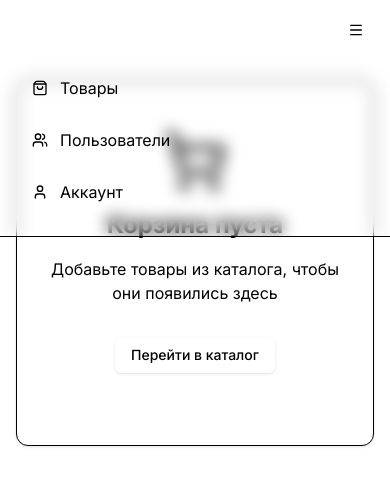
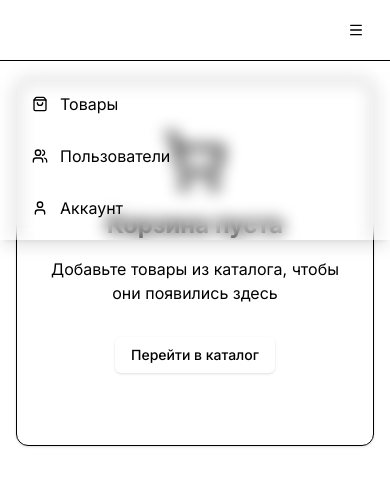
Before and after one commit to nikitazapekin/innowise-internship-task-5, a Next.js app: page /account in a window 390 px wide. Both pictures are taken after a click on the button 356 px from the left and 30 px from the top of the page. Shown: the top 486 px of the page. Built offline with nearby package versions, Linux system fonts and the light colour scheme.

Commit message:
fix(modals): Add horizontal spaces

```diff
--- a/src/app/(content)/account/page.tsx
+++ b/src/app/(content)/account/page.tsx
@@ -187,13 +187,17 @@ const Page = () => {
 
           <CardFooter>
             <Button className="w-full" size="lg" onClick={handleOpenBuyModal}>
-              Перейти к оформлению
+              Купить
             </Button>
           </CardFooter>
         </Card>
       </div>
 
       <BuyModal isOpen={isOpenBuyModal} onClose={handleOpenBuyModal} />
+
+      <Button className="w-full mt-14 bg-red-200" size="lg" onClick={handleOpenBuyModal}>
+        Выйти из аккаунта
+      </Button>
     </div>
   );
 };
--- a/src/app/_components/BuyModal/index.tsx
+++ b/src/app/_components/BuyModal/index.tsx
@@ -25,11 +25,11 @@ const BuyModal = ({ isOpen, onClose }: ModalProps) => {
     if (isOpen) {
       clearCart();
     }
-  }, [isOpen]);
+  }, [isOpen, clearCart]);
 
   return (
     <Dialog open={isOpen} onOpenChange={onClose}>
-      <DialogContent className="sm:max-w-[425px] bg-gray-100">
+      <DialogContent className="w-[calc(100%-20px)] max-w-[325px] sm:max-w-none bg-gray-100">
         <DialogHeader>
           <DialogTitle>Успешная покупка!</DialogTitle>
           <DialogDescription className="line-clamp-2">Ваш товар уже в пути!</DialogDescription>
--- a/src/app/_components/EditModal/index.tsx
+++ b/src/app/_components/EditModal/index.tsx
@@ -53,7 +53,7 @@ const EditModal = ({ isOpen, onClose, item }: EditModalProps) => {
 
   return (
     <Dialog open={isOpen} onOpenChange={onClose}>
-      <DialogContent className="sm:max-w-[425px] bg-gray-100">
+      <DialogContent className="w-[calc(100%-20px)] max-w-[325px] sm:max-w-none bg-gray-100">
         <DialogHeader>
           <DialogTitle>Изменить количество</DialogTitle>
           <DialogDescription className="line-clamp-2">Товар: {item.title}</DialogDescription>
--- a/src/app/_components/Header/index.tsx
+++ b/src/app/_components/Header/index.tsx
@@ -22,6 +22,7 @@ const Header = () => {
   };
 
   return (
+    <>
       <header className="fixed top-0 left-0 right-0 z-50 bg-background/95 backdrop-blur supports-[backdrop-filter]:bg-background/60 border-b">
         <div className="container mx-auto px-4 py-3">
           <div className="flex items-center justify-between">
@@ -53,9 +54,14 @@ const Header = () => {
               <Menu className="h-5 w-5" />
             </Button>
           </div>
+        </div>
+      </header>
 
       {isMenuOpen && (
-          <div className="md:hidden pt-4 pb-2">
+        <>
+          <div className="fixed inset-0 z-40 md:hidden" onClick={() => setIsMenuOpen(false)}></div>
+          <div className="md:hidden fixed top-16 left-0 w-full bg-background z-50 pt-4 pb-2 shadow-lg backdrop-blur-sm">
+            <div className="container mx-auto px-4">
               <nav className="flex flex-col gap-1">
                 {navItems.map((item) => (
                   <Link
@@ -72,9 +78,10 @@ const Header = () => {
                 ))}
               </nav>
             </div>
+          </div>
+        </>
       )}
-      </div>
-    </header>
+    </>
   );
 };
 
--- a/src/app/_components/Modal/index.tsx
+++ b/src/app/_components/Modal/index.tsx
@@ -74,7 +74,7 @@ const Modal = ({ isOpen, onClose, product }: ModalProps) => {
 
   return (
     <Dialog open={isOpen} onOpenChange={onClose}>
-      <DialogContent className="sm:max-w-[425px] bg-gray-100">
+      <DialogContent className="w-[calc(100%-20px)] max-w-[325px] sm:max-w-none bg-gray-100">
         <DialogHeader>
           <DialogTitle>Добавить в корзину</DialogTitle>
           <DialogDescription className="line-clamp-2">
--- a/src/components/ui/dialog.tsx
+++ b/src/components/ui/dialog.tsx
@@ -39,7 +39,7 @@ const DialogContent = ({
     <DialogOverlay />
     <DialogPrimitive.Content
       className={cn(
-        "fixed left-[50%] top-[50%] grid w-full max-w-lg translate-x-[-50%] translate-y-[-50%] gap-4 border bg-background p-6 shadow-lg duration-200 data-[state=open]:animate-in data-[state=closed]:animate-out data-[state=closed]:fade-out-0 data-[state=open]:fade-in-0 data-[state=closed]:zoom-out-95 data-[state=open]:zoom-in-95 data-[state=closed]:slide-out-to-left-1/2 data-[state=closed]:slide-out-to-top-[48%] data-[state=open]:slide-in-from-left-1/2 data-[state=open]:slide-in-from-top-[48%] sm:rounded-lg",
+        "fixed  left-[50%] top-[50%] grid w-full max-w-lg translate-x-[-50%] translate-y-[-50%] gap-4 border bg-background p-6 shadow-lg duration-200 data-[state=open]:animate-in data-[state=closed]:animate-out data-[state=closed]:fade-out-0 data-[state=open]:fade-in-0 data-[state=closed]:zoom-out-95 data-[state=open]:zoom-in-95 data-[state=closed]:slide-out-to-left-1/2 data-[state=closed]:slide-out-to-top-[48%] data-[state=open]:slide-in-from-left-1/2 data-[state=open]:slide-in-from-top-[48%] sm:rounded-lg",
         className
       )}
       {...props}
```
Lines whose indentation alone changed are shown as unchanged.
